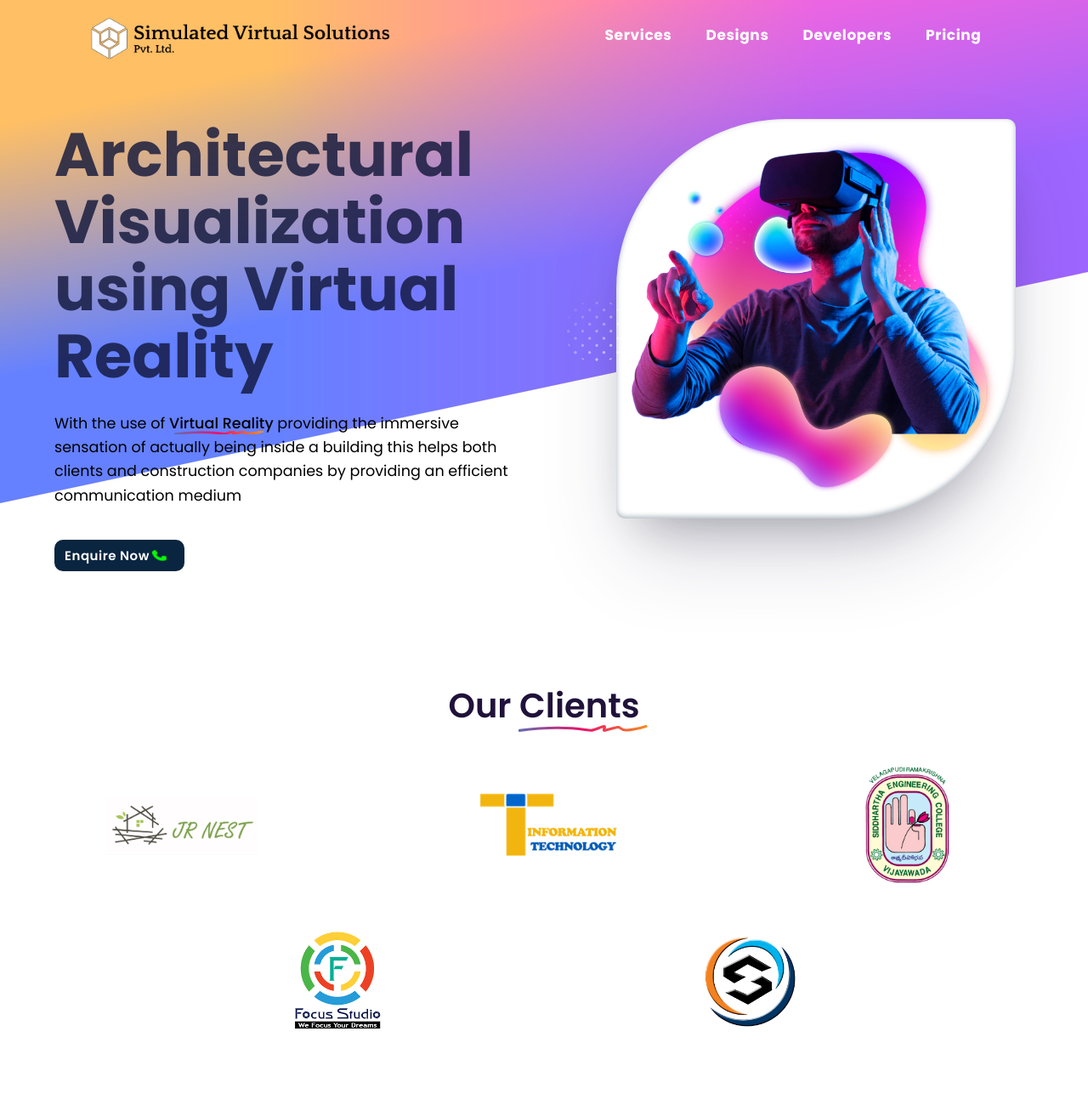
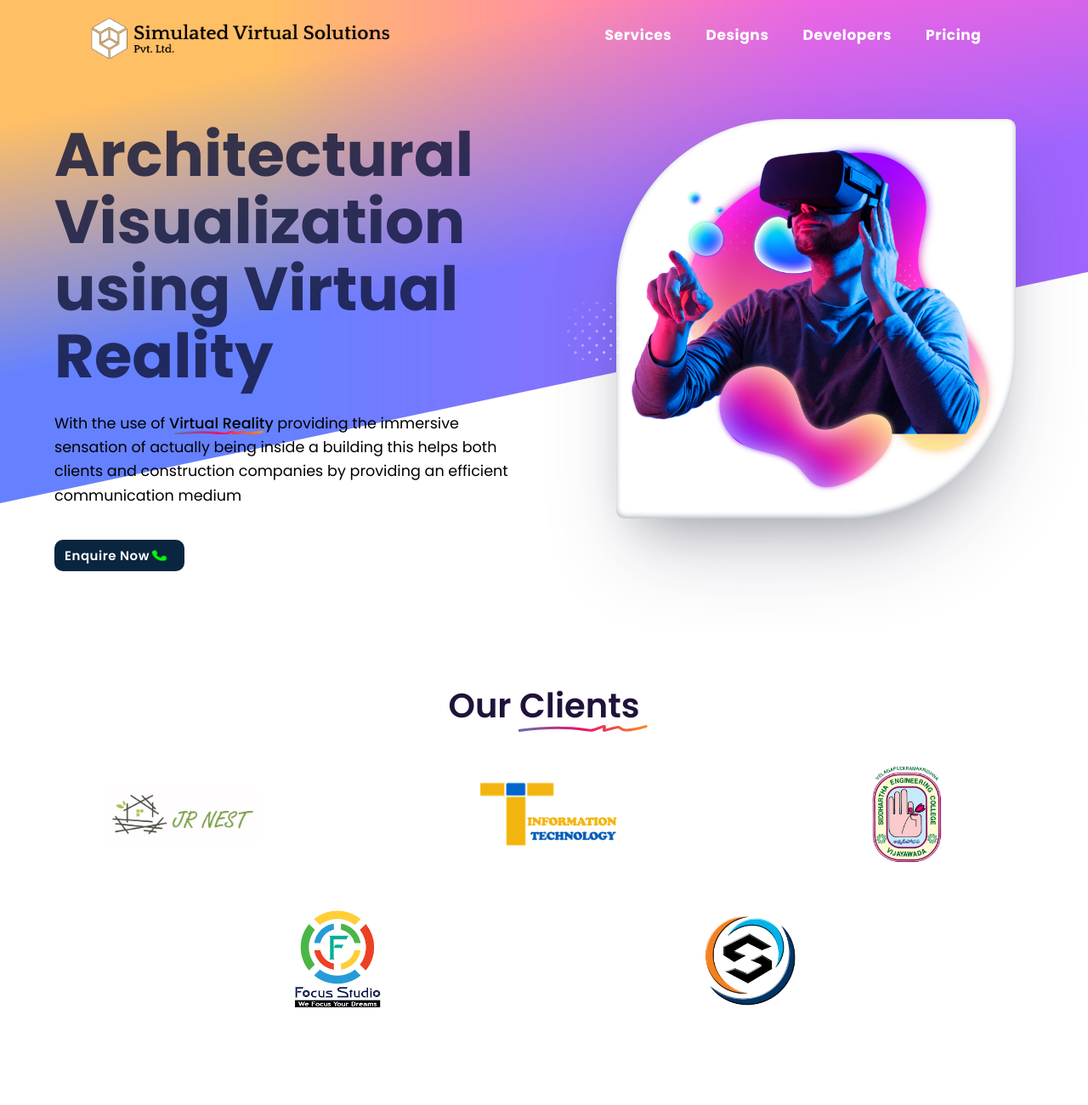
Before and after one commit to rizwanrockzz/under-development, a plain HTML site: page v2/index.html in a window 1280 px wide. Shown: the top 1300 px of the page at 85% size. Drawn offline with Linux system fonts and the light colour scheme.

Commit message:
Update style.css

```diff
--- a/v2/css/style.css
+++ b/v2/css/style.css
@@ -281,7 +281,7 @@ header {
 }
 
 .img-3 img {
-  height: 145px;
+  height: 120px;
 }
 
 /* Works Section */
```
